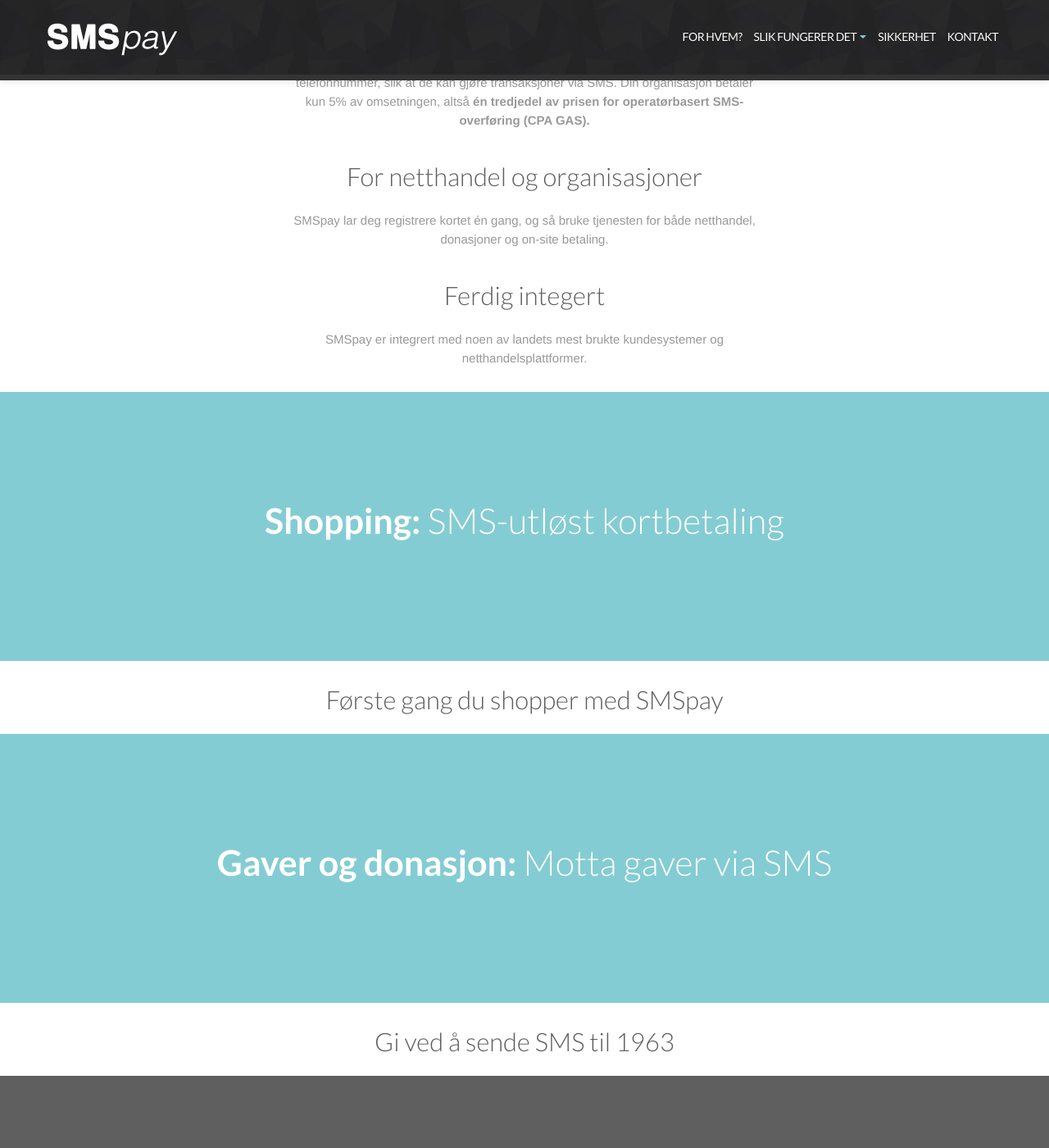
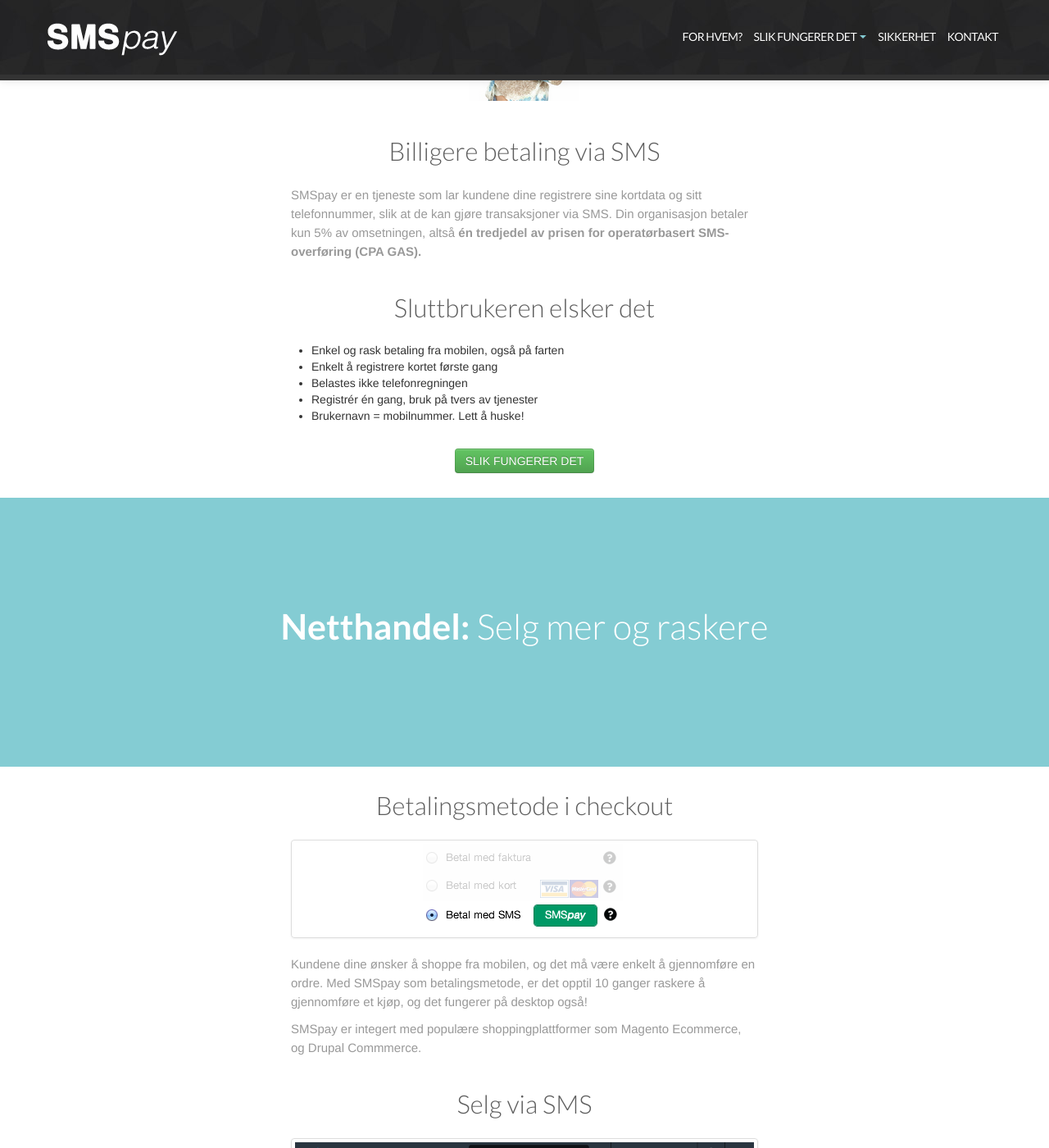
Before and after one commit to front/smspay.io, a Jekyll site: the page built from om.html, in a window 1280 px wide and 1400 px high, scrolled down 404 px. Shown: the whole window at 82% size. Built offline with Jekyll 4.4.1, drawn with Linux system fonts in a browser that asks for light colours; nearby versions of some CDN libraries; some of the changed text lies outside the part shown.

Commit message:
om.html content

```diff
--- a/om.html
+++ b/om.html
@@ -8,26 +8,39 @@
     <div class="container">
       <div class="row-fluid">
         <div class="span12 text-center">
-          <h2><strong>SMSpay:</strong> SMS-utløst kortbetaling til én tredjedel av operatørbasert SMS</h2>
+          <h2><strong>SMSpay:</strong> SMS-utløst kortbetaling</h2>
         </div>
       </div>
     </div>
   </section>
 
+  <p class="text-center">
+    <img src="img/woman-sms.png">
+  </p>
+
   <section id="how">
     <div class="container">
       <br>
       <div class="row-fluid">
-        <div class="span6 offset3 text-center">
-          <h2>Billigere betaling via SMS </h2>
+        <div class="span6 offset3">
+          <h2 class="text-center">Billigere betaling via SMS </h2>
           <p>SMSpay er en tjeneste som lar kundene dine registrere sine kortdata og sitt telefonnummer, slik at de kan gjøre transaksjoner via SMS. Din organisasjon betaler kun 5% av omsetningen, altså <strong>én tredjedel av prisen for operatørbasert SMS-overføring (CPA GAS).</strong></p>
           <br>
-          <h2>For netthandel og organisasjoner </h2>
-          <p>SMSpay lar deg registrere kortet én gang, og så bruke tjenesten for både netthandel, donasjoner og on-site betaling.</p>
+
+          <h2 class="text-center">Sluttbrukeren elsker det </h2>
+          <ul>
+            <li>Enkel og rask betaling fra mobilen, også på farten</li>
+            <li>Enkelt å registrere kortet første gang</li>
+            <li>Belastes ikke telefonregningen</li>
+            <li>Registrér én gang, bruk på tvers av tjenester</li>
+            <li>Brukernavn = mobilnummer. Lett å huske!</li>
+          </ul>
           <br>
-          <h2>Ferdig integert </h2>
-          <p>SMSpay er integrert med noen av landets mest brukte kundesystemer og netthandelsplattformer.</p>
+          <p class="text-center">
+            <a href="hvordan.html" class="btn btn-success">SLIK FUNGERER DET</a>
+          </p>
           <br>
+
         </div>
       </div>
     </div>
@@ -39,7 +52,7 @@
     <div class="container">
       <div class="row-fluid">
         <div class="span12 text-center">
-          <h2><strong>Shopping:</strong> SMS-utløst kortbetaling</h2>
+          <h2><strong>Netthandel:</strong> Selg mer og raskere</h2>
         </div>
       </div>
     </div>
@@ -50,7 +63,21 @@
       <br>
       <div class="row-fluid">
         <div class="span6 offset3">
-          <h2 class="text-center">Første gang du shopper med SMSpay</h2>
+          <h2 class="text-center">Betalingsmetode i checkout</h2>
+          <div class="thumbnail">
+            <img src="img/process-checkout.png">
+          </div>
+          <br>
+          <p>Kundene dine ønsker å shoppe fra mobilen, og det må være enkelt å gjennomføre en ordre. Med SMSpay som betalingsmetode, er det opptil 10 ganger raskere å gjennomføre et kjøp, og det fungerer på desktop også!</p>
+          <p>SMSpay er integert med populære shoppingplattformer som Magento Ecommerce, og Drupal Commmerce.</p>
+          <br>
+          <h2 class="text-center">Selg via SMS</h2>
+          <div class="thumbnail">
+            <img src="img/admin.png">
+          </div>
+          <br>
+          <p>Tenk om du kunne sende ut en SMS med ukens tilbud, og kundene kunne gjennomføre et kjøp ved å svare på meldingen! Med SMSpay kan du definere produkter i backend, øke omsetningen på tilbudene dine.</p>
+          <br>
         </div>
       </div>
     </div>
```
Also changed, not shown: img/admin.png (added).
